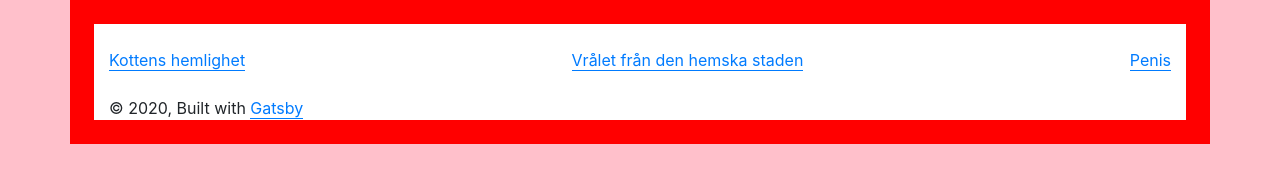
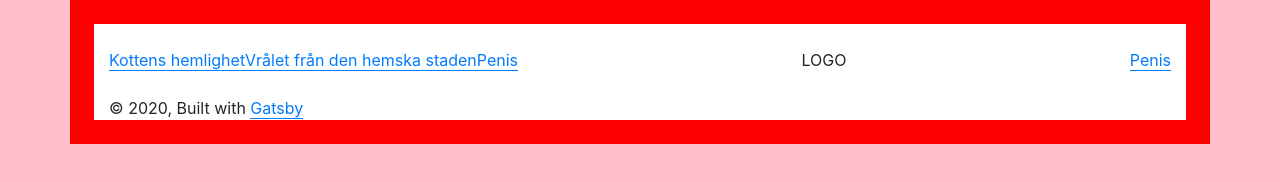
Before and after one commit to joisak/gatsby-den-sote-fine, a Gatsby site: page / in a window 1280 px wide. Built offline with nearby package versions, Linux system fonts and the light colour scheme; Gatsby itself is replaced by a stand-in of ours; some packages are replaced by stand-ins of ours.

Commit message:
testing header stuff

```diff
--- a/src/components/header.tsx
+++ b/src/components/header.tsx
@@ -20,14 +20,21 @@ const Header = () => {
     <>
     {headerMenu &&
       <div className="header-menu">
+        <div className="left">
         { headerMenu.map((item, index) => {
-          if(index <= 1) {
-            return (<div className="left"><Link to={item.link_path}>{item.link_title}</Link></div>)
-          } else {
-            return (<div className="right"><Link to={item.link_path}>{item.link_title}</Link></div>)
-          }
-
+          if(index <= 2)
+            return (<Link to={item.link_path}>{item.link_title}</Link>)
         }) }
+        </div>
+        <div className="logo">
+          LOGO
+        </div>
+        <div className="right">
+        { headerMenu.map((item, index) => {
+          if(index >= 2)
+            return (<Link to={item.link_path}>{item.link_title}</Link>)
+        }) }
+        </div>
 
         {data.allSettingsYaml.nodes[0].header_navigation.forEach(item => {
           {console.log(item.link_path)}
```
